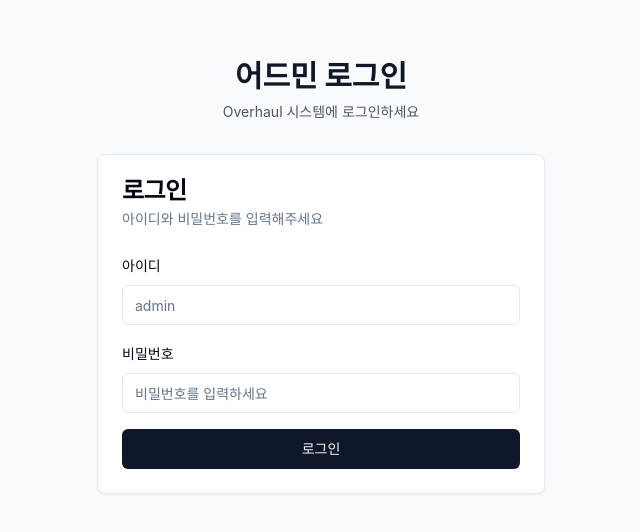
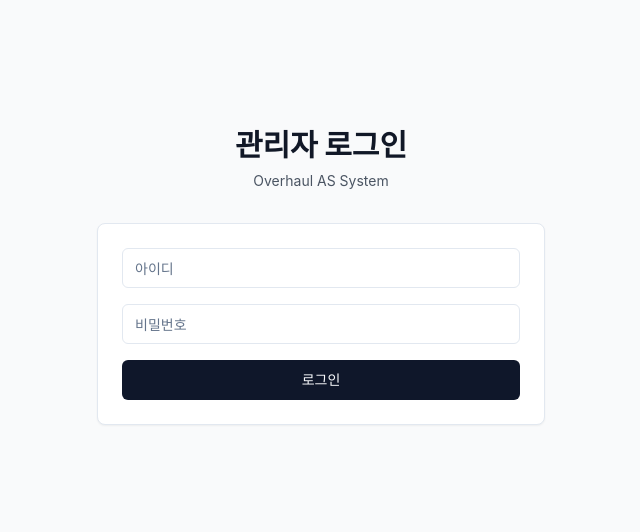
Before and after one commit to aiden-ravit/overhaul, a Next.js app: page /login in a window 1280 px wide. Shown: the part 136-668 px from the top of the page, without its empty margins (319-959 px from the left). Built offline with nearby package versions, Linux system fonts and the light colour scheme; a web font is replaced by a local one.

Commit message:
로그인 페이지 수정

```diff
--- a/src/app/login/page.tsx
+++ b/src/app/login/page.tsx
@@ -41,20 +41,14 @@ export default function LoginPage() {
       <div className="max-w-md w-full space-y-8">
         <div className="text-center">
           <h2 className="mt-6 text-3xl font-extrabold text-gray-900">
-            어드민 로그인
+            관리자 로그인
           </h2>
           <p className="mt-2 text-sm text-gray-600">
-            Overhaul 시스템에 로그인하세요
+            Overhaul AS System
           </p>
         </div>
 
         <Card>
-          <CardHeader>
-            <CardTitle>로그인</CardTitle>
-            <CardDescription>
-              아이디와 비밀번호를 입력해주세요
-            </CardDescription>
-          </CardHeader>
           <CardContent>
             <form onSubmit={handleSubmit} className="space-y-4">
               {error && (
@@ -64,11 +58,10 @@ export default function LoginPage() {
               )}
 
               <div className="space-y-2">
-                <Label htmlFor="id">아이디</Label>
                 <Input
                   id="id"
                   type="text"
-                  placeholder="admin"
+                  placeholder="아이디"
                   value={id}
                   onChange={(e) => setId(e.target.value)}
                   required
@@ -76,11 +69,10 @@ export default function LoginPage() {
               </div>
 
               <div className="space-y-2">
-                <Label htmlFor="password">비밀번호</Label>
                 <Input
                   id="password"
                   type="password"
-                  placeholder="비밀번호를 입력하세요"
+                  placeholder="비밀번호"
                   value={password}
                   onChange={(e) => setPassword(e.target.value)}
                   required
--- a/src/components/ui/card.tsx
+++ b/src/components/ui/card.tsx
@@ -60,7 +60,7 @@ const CardContent = React.forwardRef<
   HTMLDivElement,
   React.HTMLAttributes<HTMLDivElement>
 >(({ className, ...props }, ref) => (
-  <div ref={ref} className={cn("p-6 pt-0", className)} {...props} />
+  <div ref={ref} className={cn("p-6", className)} {...props} />
 ))
 CardContent.displayName = "CardContent"
 
@@ -70,7 +70,7 @@ const CardFooter = React.forwardRef<
 >(({ className, ...props }, ref) => (
   <div
     ref={ref}
-    className={cn("flex items-center p-6 pt-0", className)}
+    className={cn("flex items-center p-6", className)}
     {...props}
   />
 ))
```
